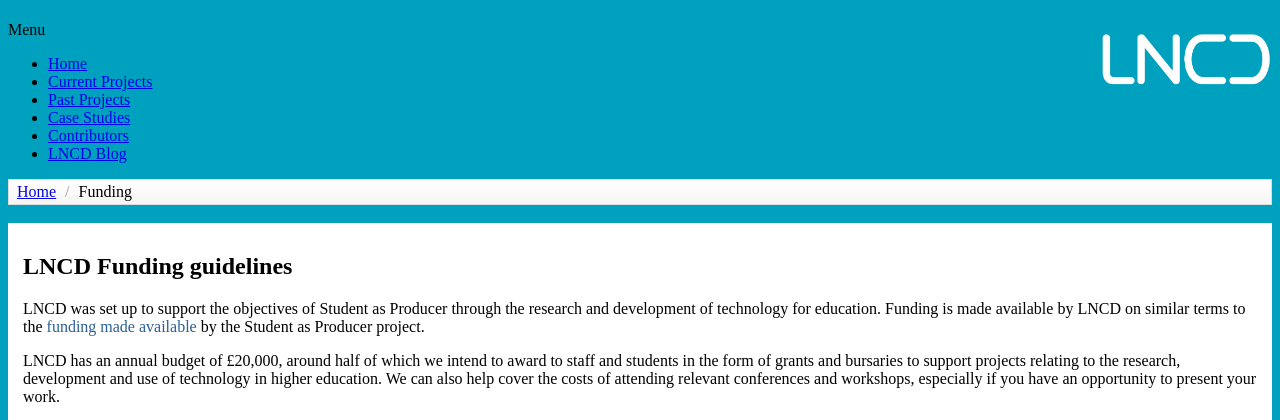
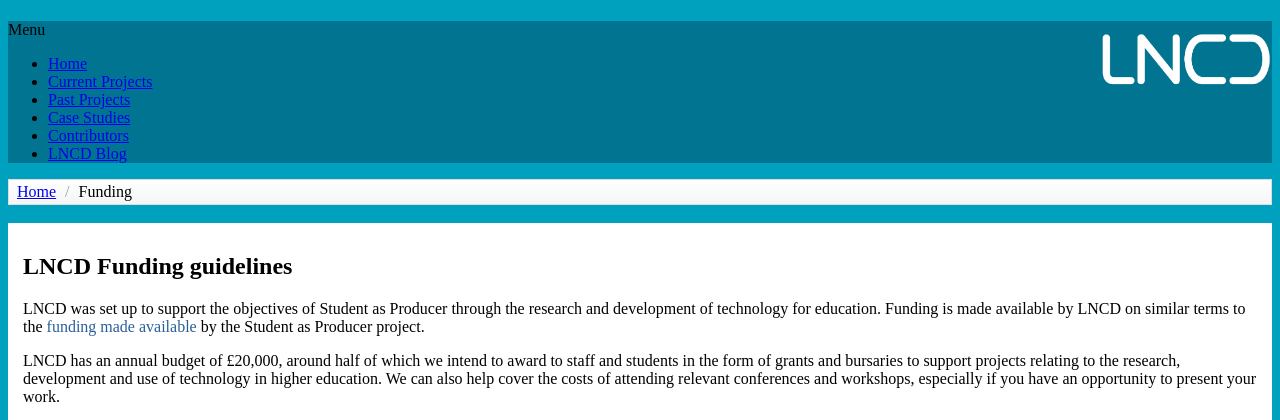
Before and after one commit to lncd/LNCD-Site, a CodeIgniter app: page /index.php/funding/index in a window 1280 px wide. Shown: the top 420 px of the page. Run offline with CodeIgniter, Linux system fonts and the light colour scheme; data that the repository does not hold is empty; some libraries are stand-ins or nearby versions.

Commit message:
Navbar colour change

```diff
--- a/assets/css/custom.css
+++ b/assets/css/custom.css
@@ -176,3 +176,8 @@ h3
 {
 	font-size: 16px;
 }
+
+#cwd-header .navbar .navbar-inner
+{
+	background-color: #007491 !important;
+}
```
